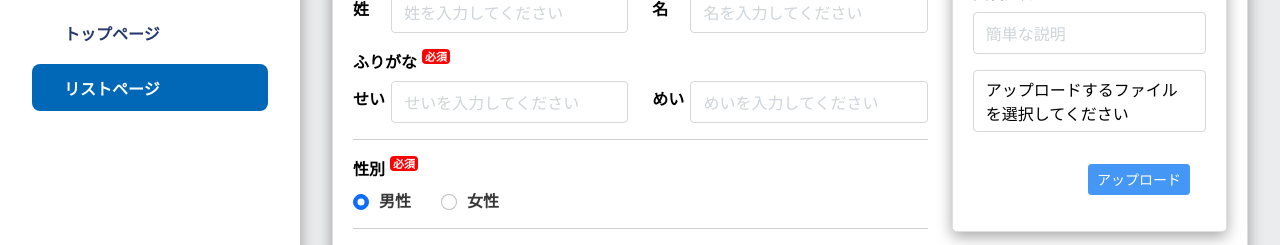
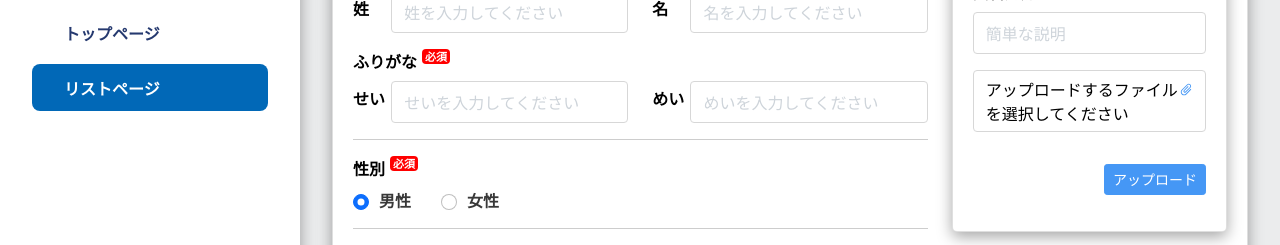
Before and after one commit to phuongthangit/ntt-java, a React (Create React App) app: page / in a window 1280 px wide. Shown: the part 238-483 px from the top of the page. Built offline with nearby package versions, Linux system fonts and the light colour scheme.

Commit message:
update source code

```diff
--- a/package.json
+++ b/package.json
@@ -13,6 +13,7 @@
     "react-datepicker": "^4.7.0",
     "react-dom": "^17.0.2",
     "react-hook-form": "^7.27.1",
+    "react-icons": "^4.3.1",
     "react-router-dom": "^6.2.2",
     "react-scripts": "5.0.0",
     "reactstrap": "^9.0.1",
--- a/src/App.scss
+++ b/src/App.scss
@@ -1,2 +1,3 @@
 @import 'bootstrap/dist/css/bootstrap.css';
-@import "./screens//assets/common/all";
+@import "./screens/assets/common/all";
+@import "./screens/assets/css/FormRegister.scss";
--- a/src/screens/FormRegister/FormRegister.jsx
+++ b/src/screens/FormRegister/FormRegister.jsx
@@ -5,6 +5,7 @@ import LabelComponent from "../../components/Label/LabelComponent";
 import RadioButtonComponent from "../../components/RadioButton/RadioButton";
 import SelectBoxComponent from "../../components/SelectBox/SelectBox";
 import TextAreaFlexComponent from "../../components/TextArea/TextAreaFlex";
+import { MdAttachFile } from "react-icons/md";
 
 export default function FormRegisterScreen() {
 
@@ -12,8 +13,28 @@ export default function FormRegisterScreen() {
     const year = [2022, 2021, 2020, 2019, 2018];
     const month = [1, 2, 3, 4, 5, 6, 7, 8, 9, 10, 11, 12];
     const day = [1, 2, 3, 4, 5, 6, 7, 8, 9, 10, 11, 12, 13, 14, 15, 16, 17, 18, 19, 20, 21, 22, 23, 24, 25, 26, 27, 28, 29, 30, 31];
+
+    /**
+     * preview image
+     * @param {*} setState
+     */
+     const _onUpload = () => {
+        let input = document.createElement('input');
+        input.type = 'file';
+        input.onchange = () => {
+            let files = Array.from(input.files);
+            let reader = new FileReader();
+            reader.readAsDataURL(files[0]);
+
+            reader.onloadend = function (e) {
+
+            }
+        }
+        input.click();
+    }
+
     return (
-        <main className="warp">
+        <main className="warp form-register">
             <div className="mb-4">
                 <div className="card mt-4">
                     <div className="card-header">
@@ -256,13 +277,14 @@ export default function FormRegisterScreen() {
                                                         name={"file-title"}
                                                         required={false} />
                                                 </div>
-                                                <div className="col-lg-12">
-                                                    <div className="form-control">アップロードするファイルを選択してください</div>
+                                                <div className="col-lg-12 position-relative">
+                                                    <div onClick={_onUpload} className="form-upload form-control d-flex justify-content-between">アップロードするファイルを選択してください<MdAttachFile className="upload-file-icon"/></div>
+
                                                 </div>
                                             </div>
                                             <div className="row">
-                                                <div className="col-12 d-flex justify-content-end">
-                                                    <button type="submit" className="btn btn-primary btn-sm me-3 mb-3 mt-3">アップロード</button>
+                                                <div onClick={_onUpload} className="col-12 d-flex justify-content-end">
+                                                    <button type="button" className="btn btn-primary btn-sm mb-3 mt-3">アップロード</button>
                                                 </div>
                                             </div>
                                         </div>
--- a/src/screens/assets/common/_reset.scss
+++ b/src/screens/assets/common/_reset.scss
@@ -331,6 +331,9 @@ select[readonly] {
         }
     }
 }
+.position-relative{
+	position: relative;
+}
 /* form */
 form {
 	.form-inline {
--- /dev/null
+++ b/src/screens/assets/css/FormRegister.scss
@@ -0,0 +1,11 @@
+.form-register{
+    .form-upload{
+        cursor: pointer;
+    }
+    .upload-file-icon{
+        width: 25px;
+        height: 25px;
+        color: $color-main;
+        transform: rotate(45deg)
+    }
+}
```
Also changed, not shown: 1 other file (tests, documents, lock files or other folders).
